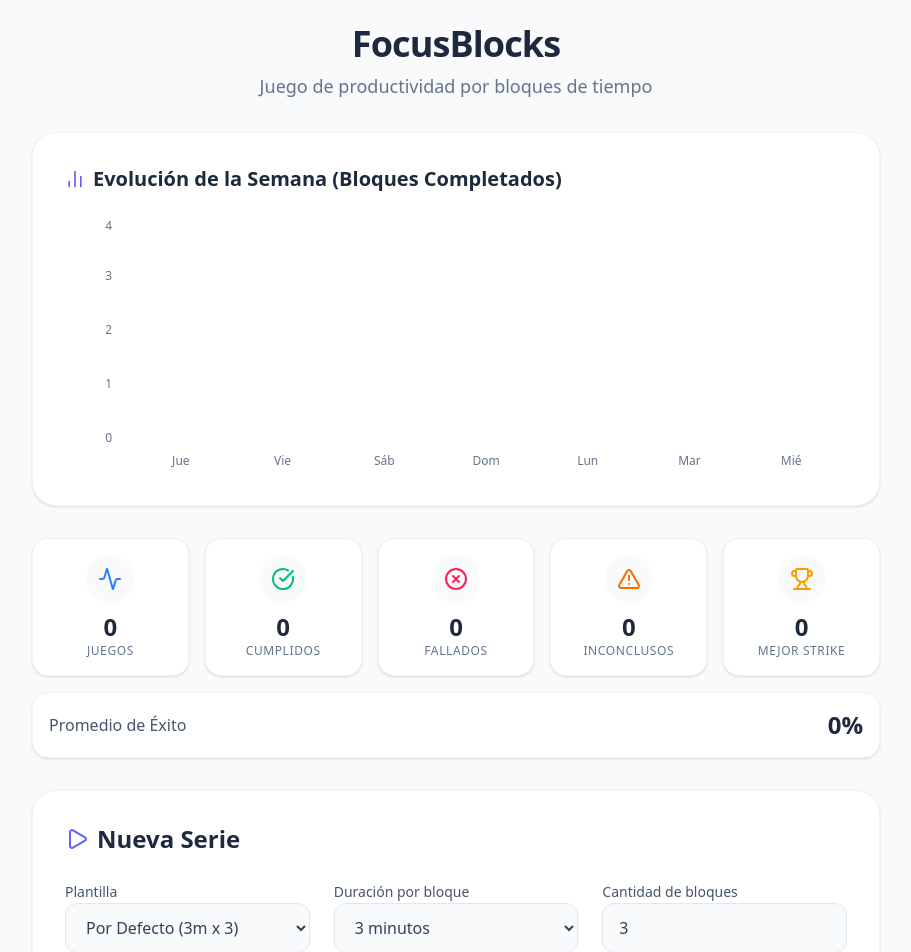
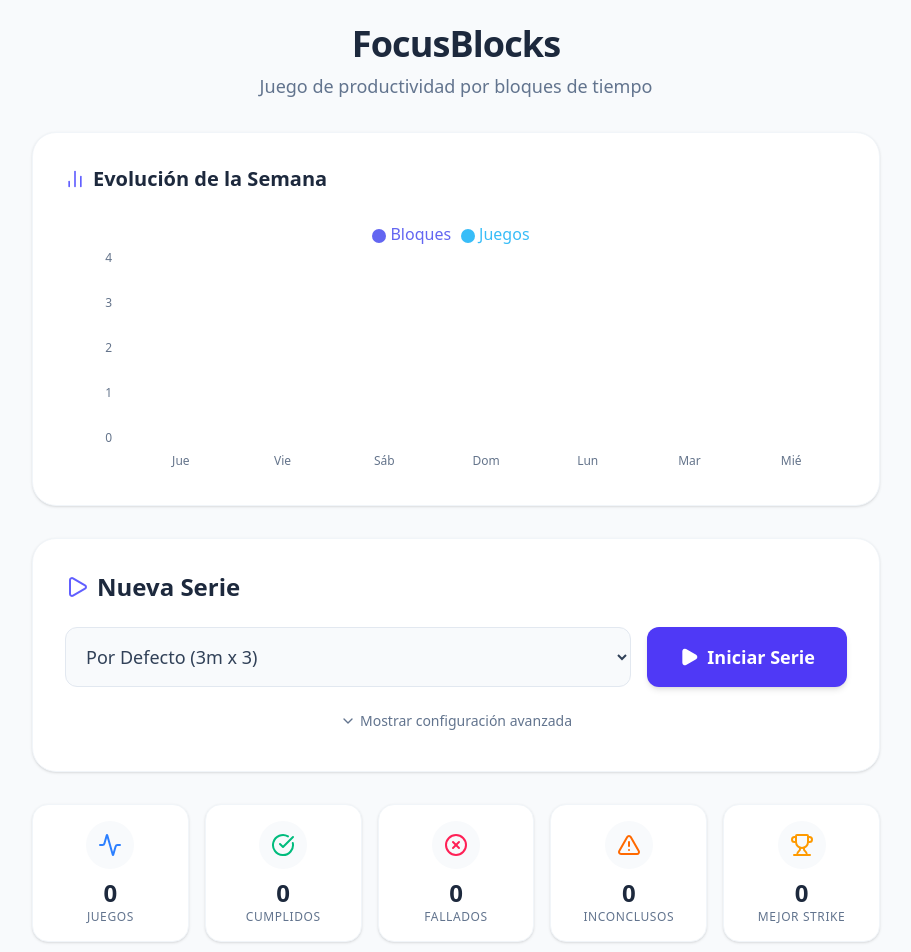
Before and after one commit to heroseven/bloques-productivos, a React (Vite) app: page / in a window 1280 px wide. Shown: the top 952 px of the page, without its empty margins (184-1095 px from the left). Built offline with nearby package versions, Linux system fonts and the light colour scheme.

Commit message:
eovlución con # de juegos y cambioi de posicioón

```diff
--- a/src/components/Dashboard.tsx
+++ b/src/components/Dashboard.tsx
@@ -9,6 +9,8 @@ import {
   List,
   AlertTriangle,
   BarChart2,
+  ChevronDown,
+  ChevronUp,
 } from "lucide-react";
 import {
   BarChart,
@@ -16,6 +18,7 @@ import {
   XAxis,
   YAxis,
   Tooltip,
+  Legend,
   ResponsiveContainer,
 } from "recharts";
 import { Stats, GameSettings, Template, VoiceSettings } from "../types";
@@ -32,6 +35,7 @@ export default function Dashboard({ stats, onStartGame }: DashboardProps) {
   const [blocksCount, setBlocksCount] = useState<number>(3);
   const [selectedTemplate, setSelectedTemplate] = useState<string>("default");
   const [backgroundSound, setBackgroundSound] = useState<string>("none");
+  const [showAdvanced, setShowAdvanced] = useState<boolean>(false);
   const [voiceSettings, setVoiceSettings] = useState<VoiceSettings>(() => {
     const saved = localStorage.getItem("focusblocks_voice_settings");
     if (saved) {
@@ -107,9 +111,22 @@ export default function Dashboard({ stats, onStartGame }: DashboardProps) {
         return acc;
       }, 0);
 
+      const gamesOnDay = stats.history.reduce((acc, game) => {
+        const gameDate = new Date(game.date);
+        if (
+          gameDate.getDate() === d.getDate() &&
+          gameDate.getMonth() === d.getMonth() &&
+          gameDate.getFullYear() === d.getFullYear()
+        ) {
+          return acc + 1;
+        }
+        return acc;
+      }, 0);
+
       data.push({
         name: dayName.charAt(0).toUpperCase() + dayName.slice(1),
         bloques: blocksOnDay,
+        juegos: gamesOnDay,
       });
     }
     return data;
@@ -132,7 +149,7 @@ export default function Dashboard({ stats, onStartGame }: DashboardProps) {
       <div className="bg-white rounded-3xl p-8 shadow-sm border border-slate-100">
         <h2 className="text-xl font-semibold text-slate-800 mb-6 flex items-center gap-2">
           <BarChart2 className="w-5 h-5 text-indigo-500" />
-          Evolución de la Semana (Bloques Completados)
+          Evolución de la Semana
         </h2>
         <div className="h-64 w-full">
           <ResponsiveContainer width="100%" height="100%">
@@ -155,63 +172,30 @@ export default function Dashboard({ stats, onStartGame }: DashboardProps) {
                 cursor={{ fill: '#f1f5f9' }}
                 contentStyle={{ borderRadius: '12px', border: 'none', boxShadow: '0 4px 6px -1px rgb(0 0 0 / 0.1)' }}
               />
-              <Bar dataKey="bloques" fill="#6366f1" radius={[4, 4, 0, 0]} />
+              <Legend verticalAlign="top" height={36} iconType="circle" />
+              <Bar dataKey="bloques" name="Bloques" fill="#6366f1" radius={[4, 4, 0, 0]} />
+              <Bar dataKey="juegos" name="Juegos" fill="#38bdf8" radius={[4, 4, 0, 0]} />
             </BarChart>
           </ResponsiveContainer>
         </div>
       </div>
 
-      {/* Stats Grid */}
-      <div className="grid grid-cols-2 md:grid-cols-5 gap-4">
-        <StatCard
-          icon={<Activity className="text-blue-500" />}
-          title="Juegos"
-          value={stats.totalGames}
-        />
-        <StatCard
-          icon={<CheckCircle className="text-emerald-500" />}
-          title="Cumplidos"
-          value={stats.completedBlocks}
-        />
-        <StatCard
-          icon={<XCircle className="text-rose-500" />}
-          title="Fallados"
-          value={stats.failedBlocks}
-        />
-        <StatCard
-          icon={<AlertTriangle className="text-orange-500" />}
-          title="Inconclusos"
-          value={stats.abandonedGames || 0}
-        />
-        <StatCard
-          icon={<Trophy className="text-amber-500" />}
-          title="Mejor Strike"
-          value={stats.bestStrike}
-        />
-        <div className="col-span-2 md:col-span-5 bg-white rounded-2xl p-4 shadow-sm border border-slate-100 flex items-center justify-between">
-          <span className="text-slate-600 font-medium">Promedio de Éxito</span>
-          <span className="text-2xl font-bold text-slate-800">
-            {successRate}%
-          </span>
-        </div>
-      </div>
-
       {/* New Game Setup */}
       <div className="bg-white rounded-3xl p-8 shadow-sm border border-slate-100">
-        <h2 className="text-2xl font-semibold text-slate-800 mb-6 flex items-center gap-2">
+        <div className="flex flex-col md:flex-row md:items-center justify-between gap-4 mb-6">
+          <h2 className="text-2xl font-semibold text-slate-800 flex items-center gap-2">
             <Play className="w-6 h-6 text-indigo-500" />
             Nueva Serie
           </h2>
+        </div>
 
-        <div className="grid md:grid-cols-3 gap-6 mb-8">
-          <div className="space-y-2">
-            <label className="text-sm font-medium text-slate-600">
-              Plantilla
-            </label>
+        {/* Quick Start Controls */}
+        <div className="flex flex-col md:flex-row gap-4 mb-4">
+          <div className="flex-1">
             <select
               value={selectedTemplate}
               onChange={handleTemplateChange}
-              className="w-full bg-slate-50 border border-slate-200 rounded-xl px-4 py-3 text-slate-700 focus:outline-none focus:ring-2 focus:ring-indigo-500"
+              className="w-full bg-slate-50 border border-slate-200 rounded-xl px-4 py-4 text-slate-700 focus:outline-none focus:ring-2 focus:ring-indigo-500 text-lg font-medium"
             >
               {TEMPLATES.map((t) => (
                 <option key={t.id} value={t.id}>
@@ -221,7 +205,28 @@ export default function Dashboard({ stats, onStartGame }: DashboardProps) {
               <option value="custom">Personalizado</option>
             </select>
           </div>
+          <button
+            onClick={handleStart}
+            className="md:w-auto w-full bg-indigo-600 hover:bg-indigo-700 text-white font-semibold rounded-xl px-8 py-4 transition-colors flex items-center justify-center gap-2 text-lg shadow-md hover:shadow-lg"
+          >
+            <Play className="w-5 h-5 fill-current" />
+            Iniciar Serie
+          </button>
+        </div>
 
+        {/* Advanced Config Toggle */}
+        <button
+          onClick={() => setShowAdvanced(!showAdvanced)}
+          className="text-slate-500 hover:text-indigo-600 font-medium flex items-center justify-center gap-1 transition-colors text-sm w-full mt-4 py-2"
+        >
+          {showAdvanced ? <ChevronUp className="w-4 h-4" /> : <ChevronDown className="w-4 h-4" />}
+          {showAdvanced ? "Ocultar configuración avanzada" : "Mostrar configuración avanzada"}
+        </button>
+
+        {/* Advanced Config Content */}
+        {showAdvanced && (
+          <div className="mt-6 pt-6 border-t border-slate-100 animate-in fade-in slide-in-from-top-4 duration-300">
+            <div className="grid md:grid-cols-3 gap-6 mb-8">
               <div className="space-y-2">
                 <label className="text-sm font-medium text-slate-600">
                   Duración por bloque
@@ -277,7 +282,7 @@ export default function Dashboard({ stats, onStartGame }: DashboardProps) {
             </div>
 
             {/* Voice Settings Section */}
-        <div className="mb-8 border-t border-slate-100 pt-6">
+            <div className="mb-2 border-t border-slate-100 pt-6">
               <div className="flex items-center justify-between mb-4">
                 <h3 className="text-lg font-semibold text-slate-800">Voz Motivacional</h3>
                 <label className="flex items-center gap-3 cursor-pointer">
@@ -423,14 +428,43 @@ export default function Dashboard({ stats, onStartGame }: DashboardProps) {
                 </div>
               )}
             </div>
+          </div>
+        )}
+      </div>
 
-        <button
-          onClick={handleStart}
-          className="w-full bg-indigo-600 hover:bg-indigo-700 text-white font-semibold rounded-xl py-4 transition-colors flex items-center justify-center gap-2 text-lg"
-        >
-          <Play className="w-5 h-5 fill-current" />
-          Iniciar Serie
-        </button>
+      {/* Stats Grid */}
+      <div className="grid grid-cols-2 md:grid-cols-5 gap-4">
+        <StatCard
+          icon={<Activity className="text-blue-500" />}
+          title="Juegos"
+          value={stats.totalGames}
+        />
+        <StatCard
+          icon={<CheckCircle className="text-emerald-500" />}
+          title="Cumplidos"
+          value={stats.completedBlocks}
+        />
+        <StatCard
+          icon={<XCircle className="text-rose-500" />}
+          title="Fallados"
+          value={stats.failedBlocks}
+        />
+        <StatCard
+          icon={<AlertTriangle className="text-orange-500" />}
+          title="Inconclusos"
+          value={stats.abandonedGames || 0}
+        />
+        <StatCard
+          icon={<Trophy className="text-amber-500" />}
+          title="Mejor Strike"
+          value={stats.bestStrike}
+        />
+        <div className="col-span-2 md:col-span-5 bg-white rounded-2xl p-4 shadow-sm border border-slate-100 flex items-center justify-between">
+          <span className="text-slate-600 font-medium">Promedio de Éxito</span>
+          <span className="text-2xl font-bold text-slate-800">
+            {successRate}%
+          </span>
+        </div>
       </div>
 
       {/* History */}
```
Lines whose indentation alone changed are shown as unchanged.
